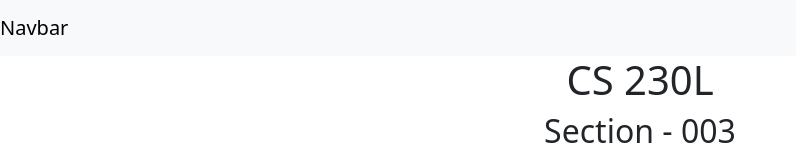
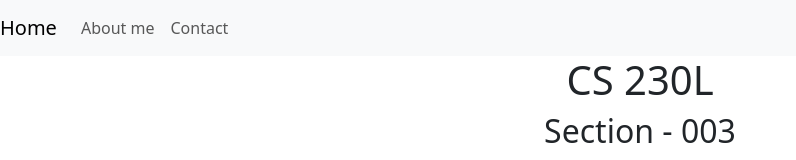
Before and after one commit to ecr00012/CS230, a React (Create React App) app: page / in a window 1280 px wide. Shown: the top 160 px of the page, without its empty margins (0-796 px from the left). Built offline with nearby package versions, Linux system fonts and the light colour scheme.

Commit message:
Navbar links functional, lab 7 finished

```diff
--- a/src/Navbar.js
+++ b/src/Navbar.js
@@ -1,7 +1,16 @@
 function navBar () {
     return (
       <nav class = "navbar navbar-expand-lg navbar-light bg-light">
-        <a class="navbar-brand" href="#">Navbar</a>
+         <a class="navbar-brand" href="#">Home</a>
+         <ul class = "navbar-nav">
+         <li class="nav-item active">
+        <a class = "nav-link" href = "Cards">About me</a>
+        </li>
+
+        <li class="nav-item active">
+        <a class=  "nav-link" href="Contact">Contact</a>
+        </li>
+        </ul>
       </nav>
     )
 
```
